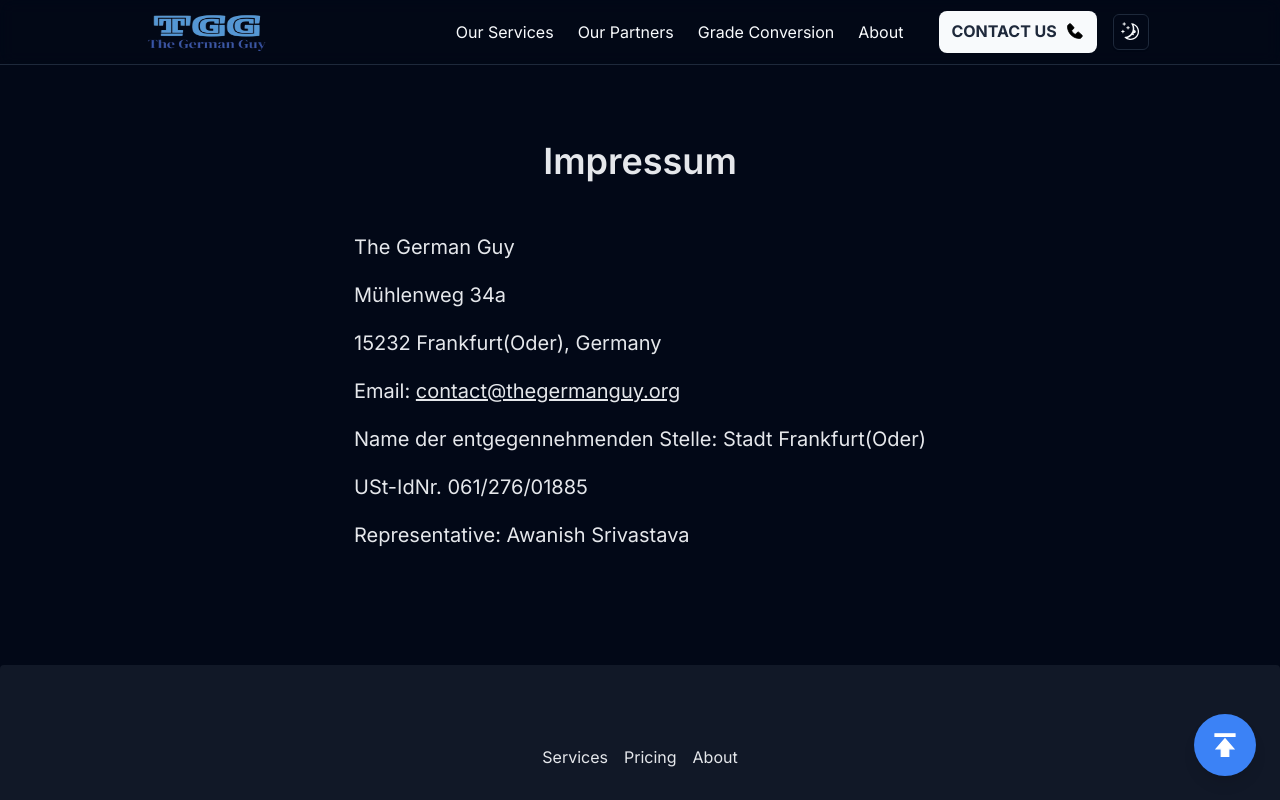
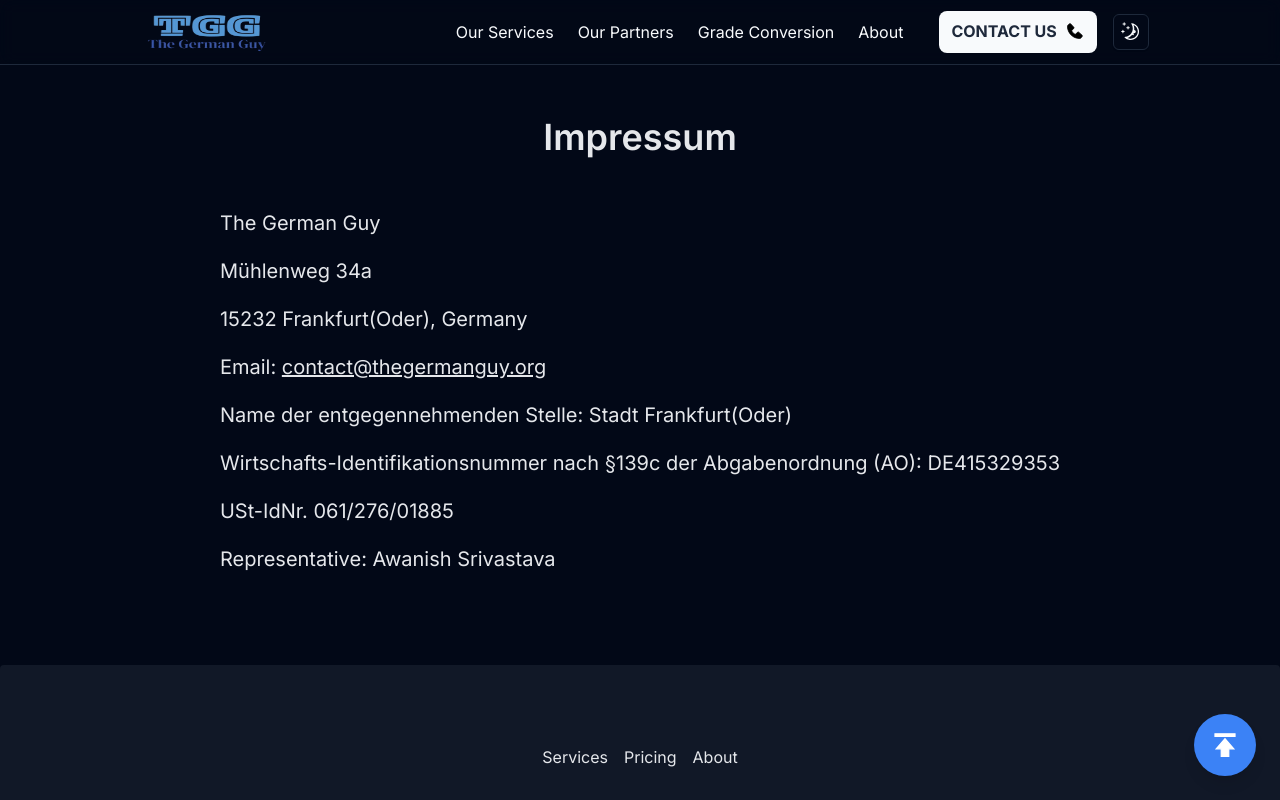
Before and after one commit to janak1998/the-german-guy, a Next.js app: page /impressum in a window 1280 px wide. Shown: the top 800 px of the page. Built offline with nearby package versions, Linux system fonts and the light colour scheme.

Commit message:
Update page.js

```diff
--- a/app/impressum/page.js
+++ b/app/impressum/page.js
@@ -10,6 +10,7 @@ const page = () => {
           <p>15232 Frankfurt(Oder), Germany</p>
           <p>Email: <a href="mailto:contact@thegermanguy.org" className="underline">contact@thegermanguy.org</a></p>
           <p>Name der entgegennehmenden Stelle: Stadt Frankfurt(Oder)</p>
+          <p>Wirtschafts-Identifikationsnummer nach §139c der Abgabenordnung (AO): DE415329353</p>
           <p>USt-IdNr. 061/276/01885</p>
           <p>Representative: Awanish Srivastava</p>
           </div>
```
